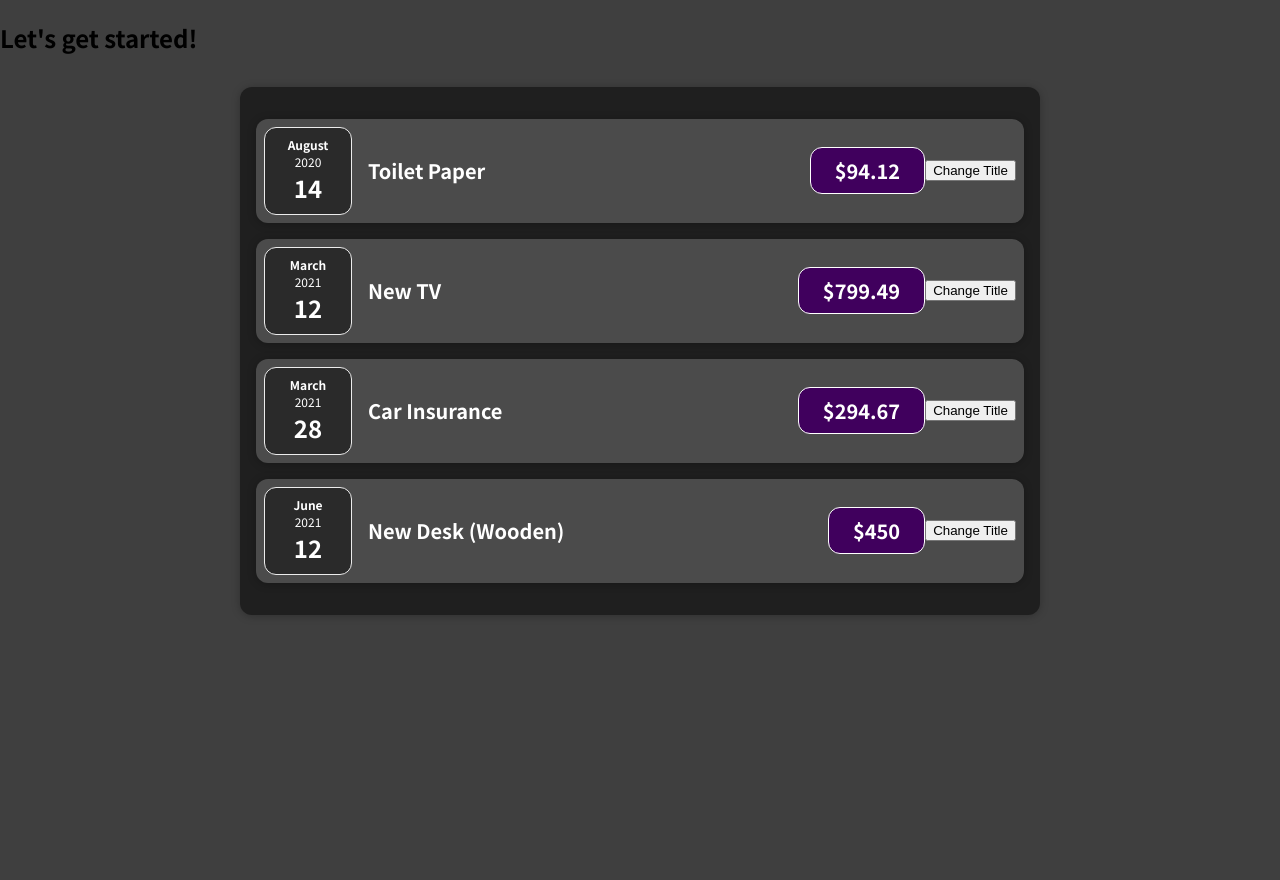
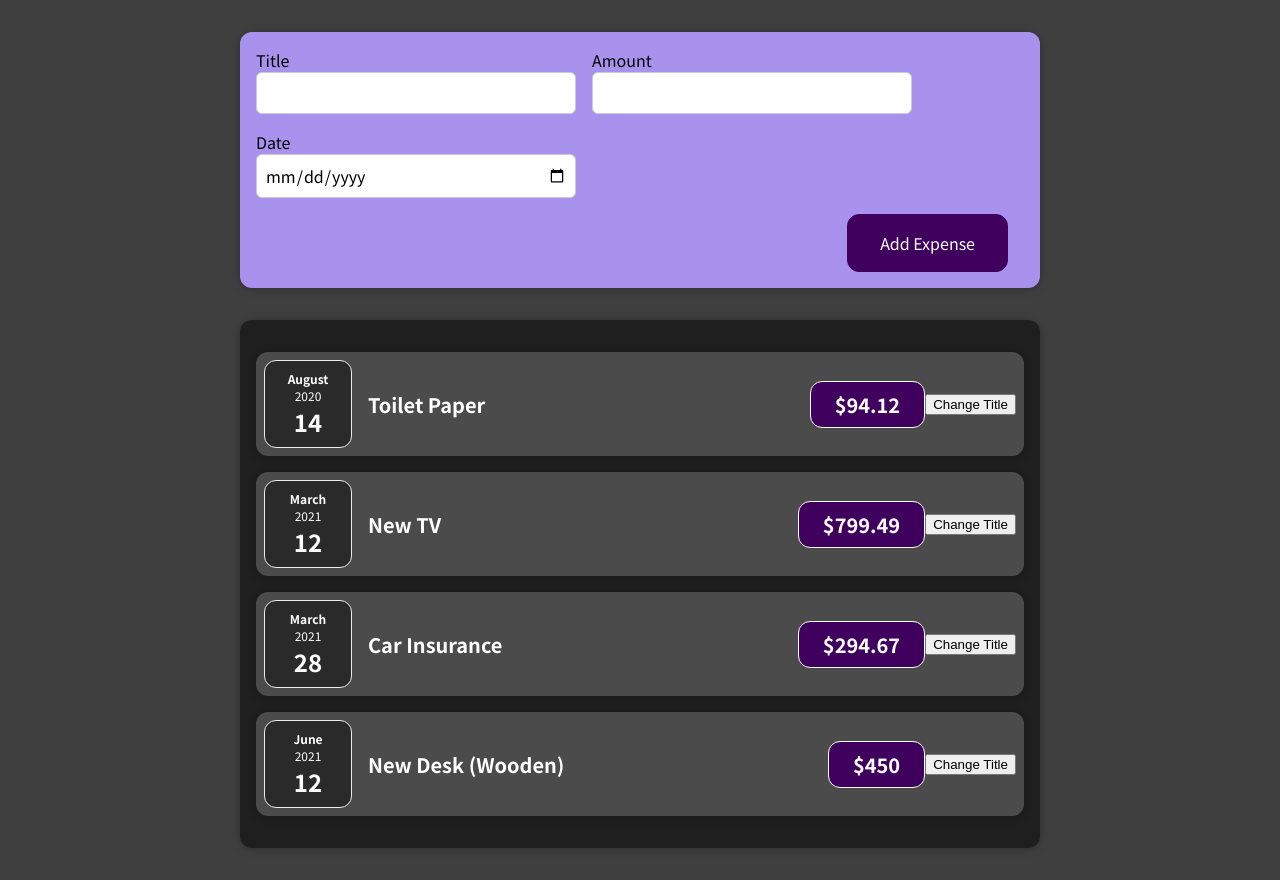
Before and after one commit to delroscol98/Expense-tracker, a React (Create React App) app: page / in a window 1280 px wide. Before the commit the page ends 800 px from the top, so only its background shows below. Built offline with nearby package versions, Linux system fonts and the light colour scheme.

Commit message:
Added expense form

```diff
--- a/src/App.js
+++ b/src/App.js
@@ -1,4 +1,6 @@
 import React from "react";
+
+import NewExpense from "./components/Expenses/newExpense/NewExpense";
 import Expenses from "./components/Expenses/Expenses";
 
 const App = () => {
@@ -26,7 +28,7 @@
 
   return (
     <div>
-      <h2>Let's get started!</h2>
+      <NewExpense />
       <Expenses expenses={expenses} />
     </div>
   );
--- /dev/null
+++ b/src/components/Expenses/newExpense/ExpenseForm.css
@@ -0,0 +1,26 @@
+.new-expense__controls {
+  display: flex;
+  flex-wrap: wrap;
+  gap: 1rem;
+  margin-bottom: 1rem;
+  text-align: left;
+}
+
+.new-expense__control label {
+  font-weight: bold;
+  margin-bottom: 0.5rem;
+  display: block;
+}
+
+.new-expense__control input {
+  font: inherit;
+  padding: 0.5rem;
+  border-radius: 6px;
+  border: 1px solid #ccc;
+  width: 20rem;
+  max-width: 100%;
+}
+
+.new-expense__actions {
+  text-align: right;
+}
--- /dev/null
+++ b/src/components/Expenses/newExpense/ExpenseForm.js
@@ -0,0 +1,27 @@
+import "./ExpenseForm.css";
+
+const ExpenseForm = () => {
+  return (
+    <form>
+      <div className="new-expense__controls">
+        <div className="new-expense__control">
+          <div>Title</div>
+          <input type="text" />
+        </div>
+        <div className="new-expense__control">
+          <div>Amount</div>
+          <input type="number" min="0.01" step="0.01" />
+        </div>
+        <div className="new-expense__control">
+          <div>Date</div>
+          <input type="date" min="2020-01-01" max="2023-12-31" />
+        </div>
+      </div>
+      <div className="new-expense__actions">
+        <button type="submit">Add Expense</button>
+      </div>
+    </form>
+  );
+};
+
+export default ExpenseForm;
--- /dev/null
+++ b/src/components/Expenses/newExpense/NewExpense.css
@@ -0,0 +1,38 @@
+.new-expense {
+  background-color: #a892ee;
+  padding: 1rem;
+  margin: 2rem auto;
+  width: 50rem;
+  max-width: 95%;
+  border-radius: 12px;
+  text-align: center;
+  box-shadow: 0 1px 8px rgba(0, 0, 0, 0.25);
+}
+
+.new-expense button {
+  font: inherit;
+  cursor: pointer;
+  padding: 1rem 2rem;
+  border: 1px solid #40005d;
+  background-color: #40005d;
+  color: white;
+  border-radius: 12px;
+  margin-right: 1rem;
+}
+
+.new-expense button:hover,
+.new-expense button:active {
+  background-color: #510674;
+  border-color: #510674;
+}
+
+.new-expense button.alternative {
+  color: #220131;
+  border-color: transparent;
+  background-color: transparent;
+}
+
+.new-expense button.alternative:hover,
+.new-expense button.alternative:active {
+  background-color: #ddb3f8;
+}
--- /dev/null
+++ b/src/components/Expenses/newExpense/NewExpense.js
@@ -0,0 +1,12 @@
+import ExpenseForm from "./ExpenseForm";
+import "./NewExpense.css";
+
+const NewExpense = () => {
+  return (
+    <div className="new-expense">
+      <ExpenseForm />
+    </div>
+  );
+};
+
+export default NewExpense;
```
